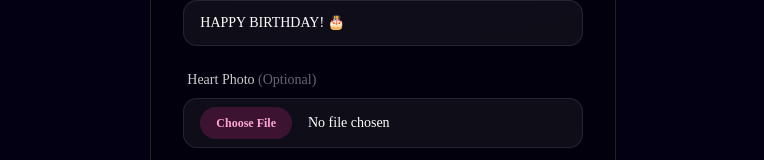
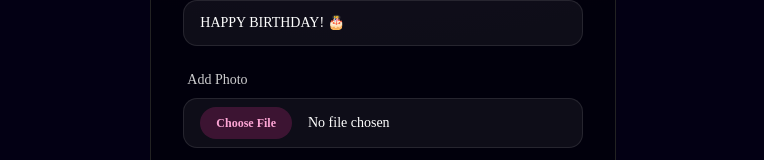
Before and after one commit to Khangulamgousamjat/Birthday-wisher-, a React (Vite) app: page / in a window 1280 px wide. Shown: the part 610-770 px from the top of the page, without its empty margins (257-1021 px from the left). Built offline with nearby package versions, Linux system fonts and the light colour scheme; no server answers.

Commit message:
style: change photo upload label to Add Photo

```diff
--- a/src/pages/Home.tsx
+++ b/src/pages/Home.tsx
@@ -284,7 +284,7 @@ export default function Home() {
                 <div className="space-y-2">
                   <div className="flex justify-between items-center ml-1">
                     <label htmlFor="photo" className="text-sm font-medium text-white/80">
-                      Heart Photo <span className="text-white/40">(Optional)</span>
+                      Add Photo
                     </label>
                   </div>
                   <input
```
